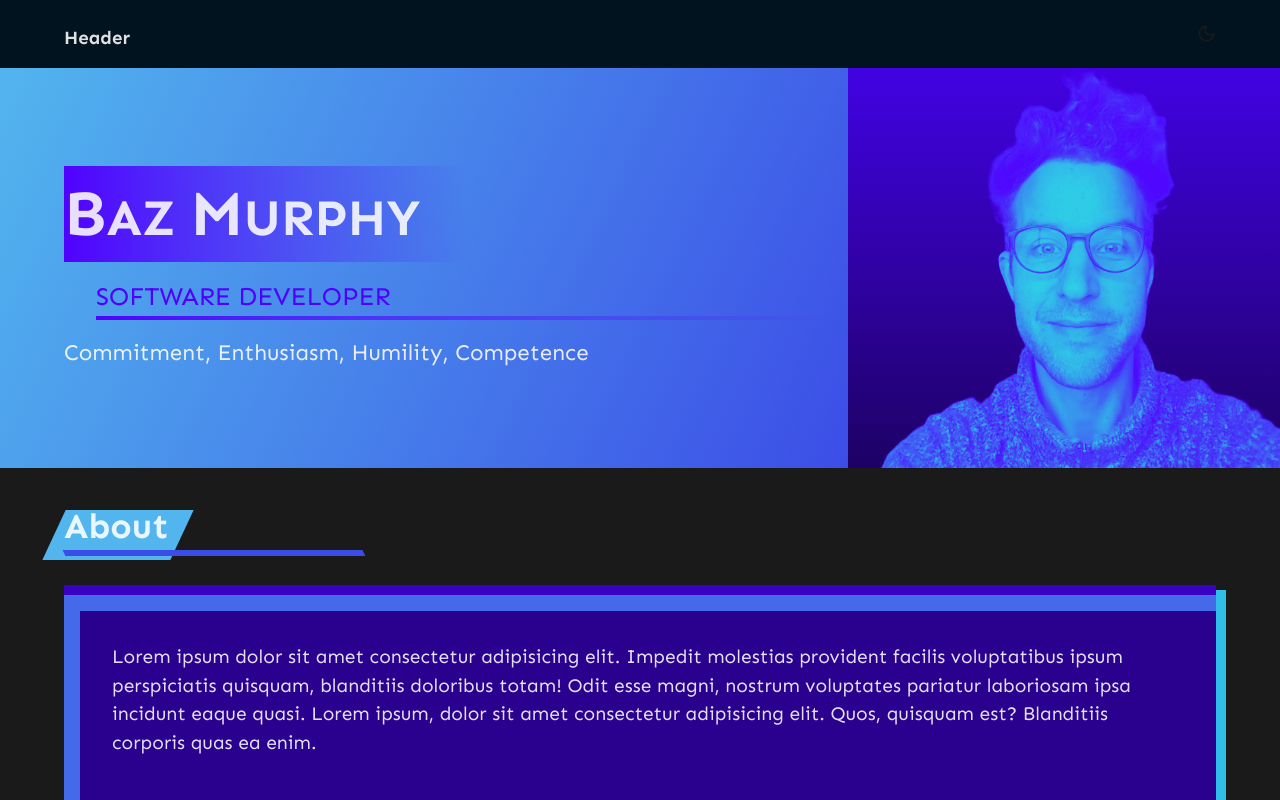
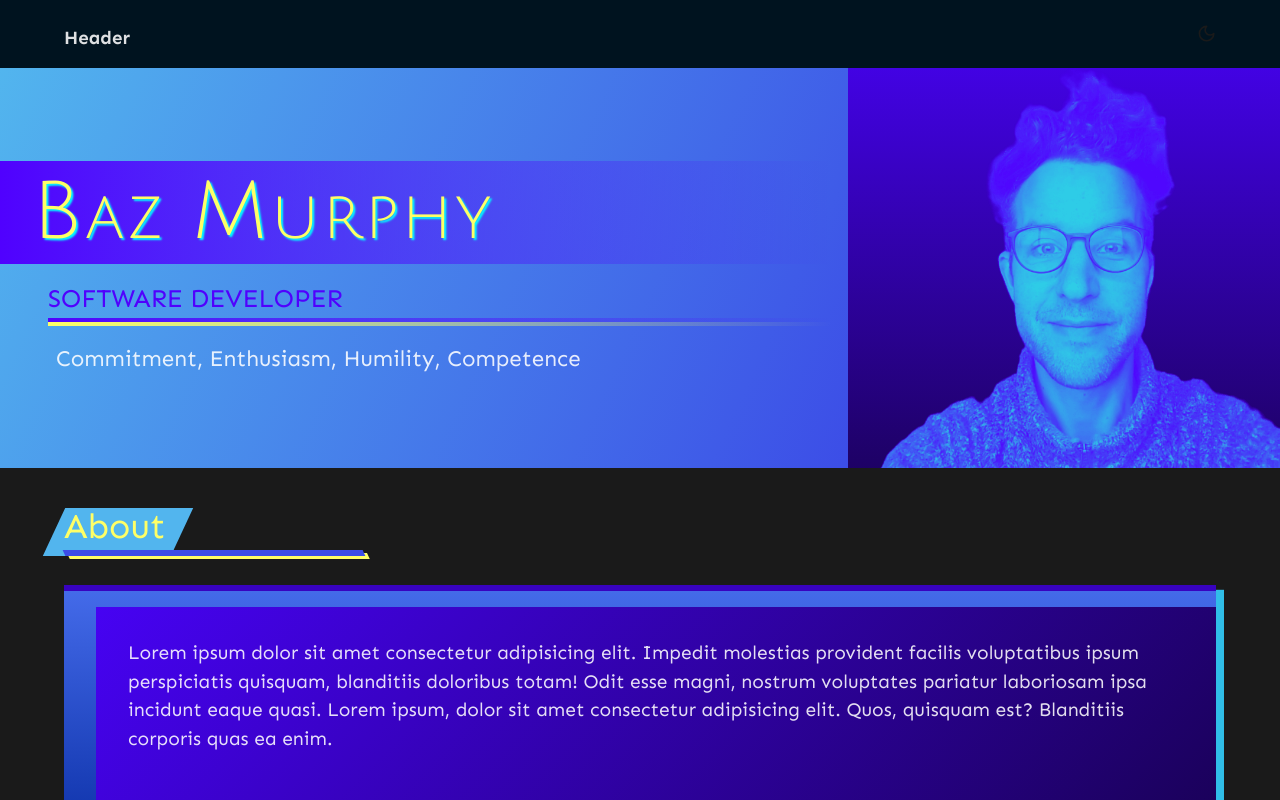
Before and after one commit to bazmurphy/portfolio, a React (Vite) app: page / in a window 1280 px wide. Shown: the top 800 px of the page. Built offline with nearby package versions, Linux system fonts and the light colour scheme.

Commit message:
adjustments

```diff
--- a/src/components/About/About.css
+++ b/src/components/About/About.css
@@ -12,9 +12,9 @@
 
 .about-title-box {
   position: absolute;
-  height: 50px;
+  height: 3rem;
   width: 8rem;
-  top: 10px;
+  top: 8px;
   left: -10px;
   /* background-color: #2dc9e6; */
   background-color: #52b5ee;
@@ -28,19 +28,23 @@
   top: 50px;
   background-color: #3c4de7;
   transform: skew(25deg, 0deg);
+  box-shadow: 3px 3px #ffff66;
 }
 
 .about-title {
   position: relative;
   font-size: 2.2rem;
+  font-weight: 400;
+  color: hsl(60, 100%, 70%);
+  /* text-shadow: 2px 2px 2px rgb(0, 255, 255); */
 }
 
 .about-paragraph-container {
   position: relative;
-  padding: 1rem 0 0 1rem;
-  background-color: #446ae9;
-  border-top: 10px solid #3802c0;
-  box-shadow: 10px 5px 0px 0px #30bee8;
+  padding: 1rem 0 0 2rem;
+  border-top: 0.4rem solid #3802c0;
+  background: linear-gradient(180deg, hsl(226, 79%, 59%), hsl(226, 79%, 39%));
+  box-shadow: 0.5rem 0.3rem 0 0 #30bee8;
 }
 
 /* .about-paragraph-container::before {
@@ -73,7 +77,7 @@
   padding: 2rem 2rem 3rem 2rem;
   font-size: 1.2rem;
   background-color: hsl(189, 79%, 44%);
-  background-color: hsl(257, 99%, 28%);
+  background: linear-gradient(135deg, hsl(257, 98%, 48%), hsl(257, 98%, 18%));
 }
 
 @media screen and (max-width: 600px) {
--- a/src/components/Hero/Hero.css
+++ b/src/components/Hero/Hero.css
@@ -12,7 +12,7 @@
   /* animation: animatedGradient 5s ease infinite; */
 }
 
-@keyframes animatedGradient {
+/* @keyframes animatedGradient {
   0% {
     background-position: 0% 50%;
   }
@@ -22,10 +22,10 @@
   100% {
     background-position: 0% 50%;
   }
-}
+} */
 
 .hero-copy-container {
-  padding-left: 4rem;
+  /* padding-left: 4rem; */
   padding-right: 1rem;
   display: flex;
   flex-direction: column;
@@ -33,13 +33,15 @@
 }
 
 .hero-name {
-  width: max-content;
-  padding-right: 3rem;
-  font-size: 3.2rem;
-  text-transform: uppercase;
-  /* background: linear-gradient(90deg, hsla(259, 99%, 50%, 0.4), transparent); */
+  margin-bottom: 1rem;
+  padding: 0.5rem 3rem 0.5rem 2rem;
   background: linear-gradient(90deg, #5001fe, transparent);
-  margin-bottom: 1rem;
+  color: hsl(60, 100%, 70%);
+  font-size: 4rem;
+  font-family: "Julius Sans One", sans-serif;
+  letter-spacing: 0.2rem;
+  line-height: normal;
+  text-shadow: 2px 2px 2px rgb(0, 255, 255);
 }
 
 .hero-name-first-name {
@@ -47,8 +49,7 @@
 }
 
 .hero-name-first-name-first-letter {
-  /* font-size: 3.6rem; */
-  font-size: 4rem;
+  font-size: 5rem;
 }
 
 .hero-name-last-name {
@@ -56,26 +57,31 @@
 }
 
 .hero-name-last-name-first-letter {
-  /* font-size: 3.4rem; */
-  font-size: 4rem;
+  font-size: 5rem;
 }
 
 .hero-role {
   font-size: 1.6rem;
   color: #5001fe;
   text-transform: uppercase;
-  padding-left: 2rem;
+  padding-left: 3rem;
 }
 
 .hero-underline {
   height: 4px;
-  /* background: linear-gradient(90deg, hsla(0, 0%, 0%, 0.2), transparent); */
   background: linear-gradient(90deg, #5001fe, transparent);
-  margin-left: 2rem;
+  margin-left: 3rem;
+}
+
+.hero-underline-two {
+  height: 4px;
+  background: linear-gradient(90deg, #ffff66, transparent);
+  margin-left: 3rem;
   margin-bottom: 1rem;
 }
 
 .hero-subtitle {
+  padding-left: 3.5rem;
   font-size: 1.4rem;
 }
 
@@ -104,7 +110,7 @@
   }
 
   .hero-copy-container {
-    padding: 4rem 0 4rem 2rem;
+    padding: 3rem 1rem 3rem 0;
   }
 
   .hero-image-container {
--- a/src/components/Hero/Hero.tsx
+++ b/src/components/Hero/Hero.tsx
@@ -14,6 +14,7 @@ const Hero = () => {
         </h2>
         <p className="hero-role">Software Developer</p>
         <div className="hero-underline"></div>
+        <div className="hero-underline-two"></div>
         <p className="hero-subtitle">
           Commitment, Enthusiasm, Humility, Competence
         </p>
--- a/src/index.css
+++ b/src/index.css
@@ -1,4 +1,5 @@
 @import url("https://fonts.googleapis.com/css2?family=Sen:wght@400;500;600;700;800&display=swap");
+@import url("https://fonts.googleapis.com/css2?family=Julius+Sans+One&display=swap");
 
 :root {
   font-family: "Sen", system-ui, sans-serif;
```
